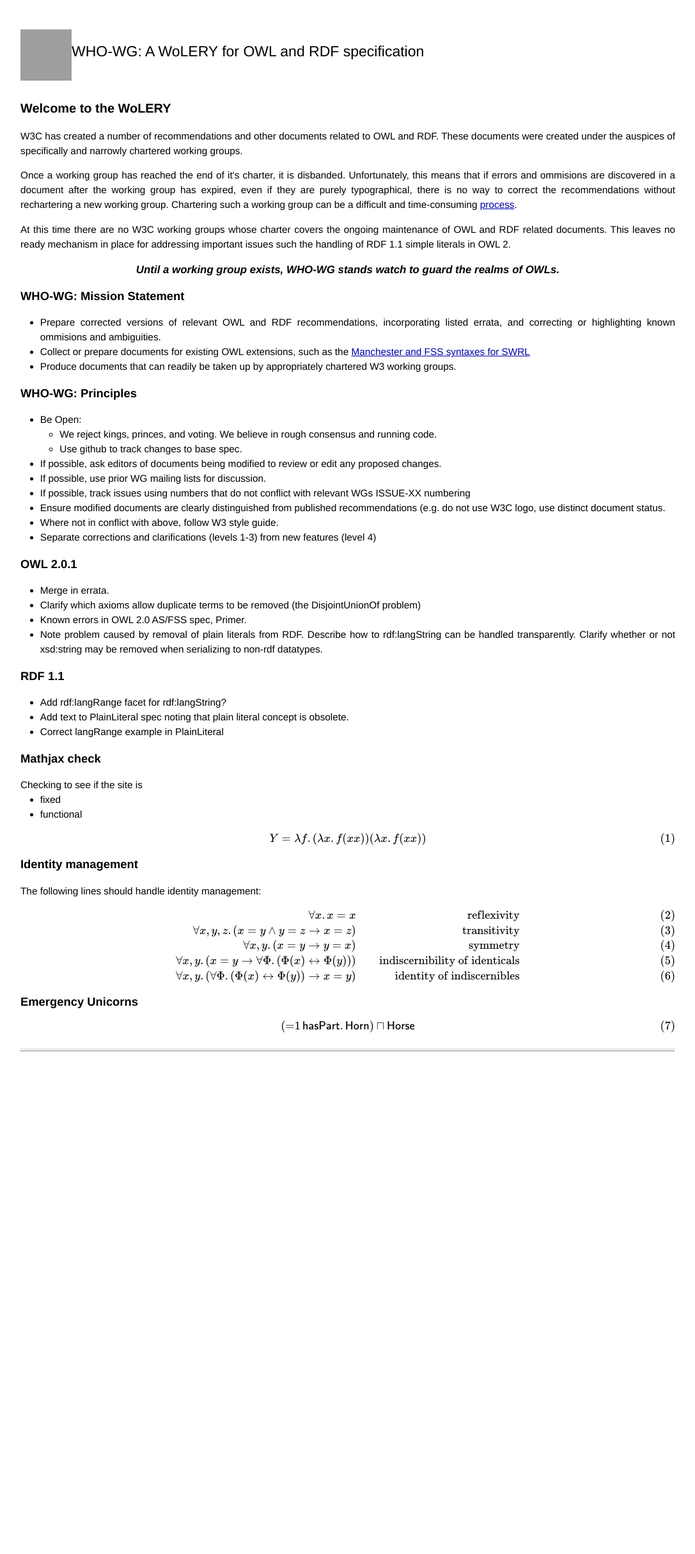
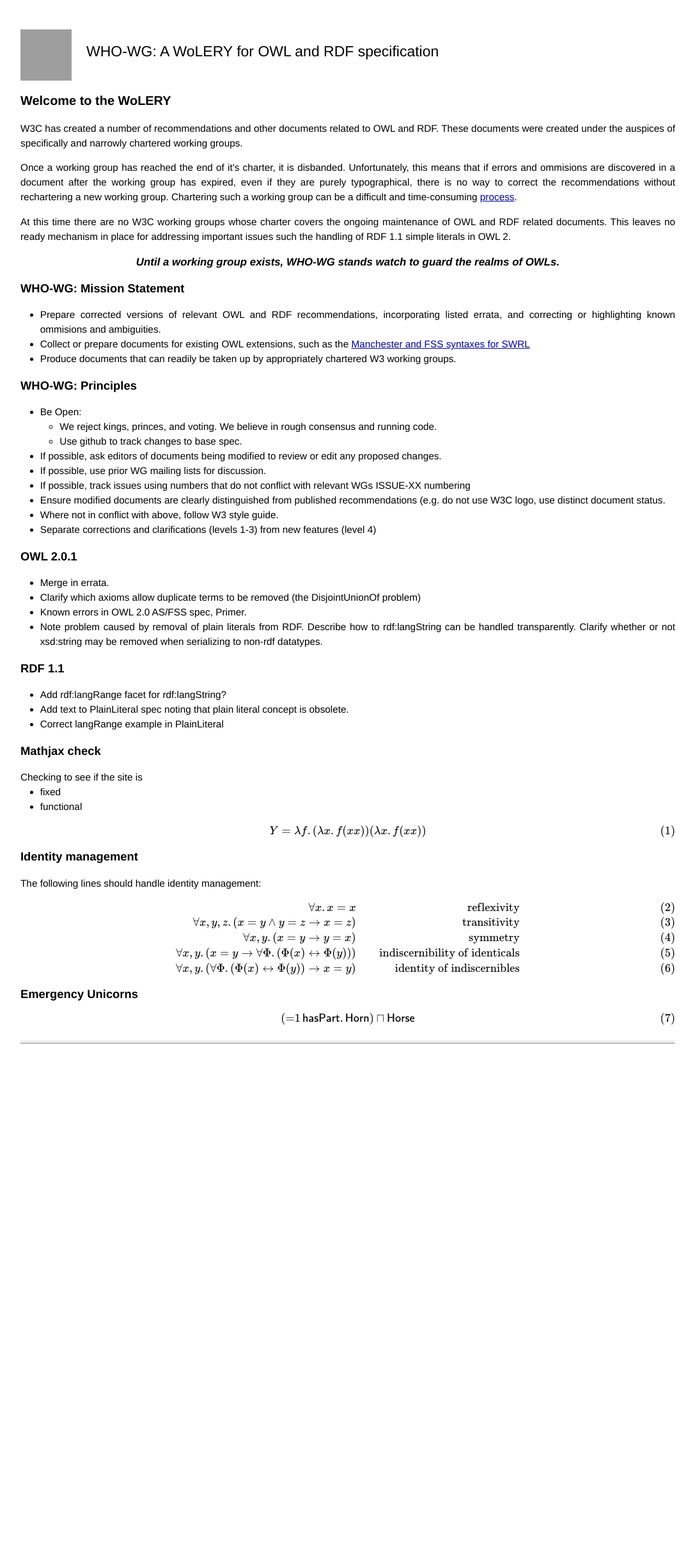
Before and after one commit to WHO-WG/WHO-WG.github.io, a Jekyll site: the page built from index.html, in a window 1280 px wide. Shown: the whole page at 64% size, without its empty margins (96-1183 px from the left). Built offline with Jekyll 4.4.1, drawn with Linux system fonts in a browser that asks for light colours; Markdown is read by kramdown in place of the engine named in the settings; formulas are drawn with MathJax 3; grey boxes are pictures that could not be loaded.

Commit message:
front page changes

```diff
--- a/css/main.css
+++ b/css/main.css
@@ -58,8 +58,8 @@
   vertical-align: middle;
   text-align: center;
   display: flex;
-  margin-left: 1em;
-  margin-bottom: 2em;
+  padding-left: 1em;
+  //margin-bottom: 2em;
 }
 
 .title a {
```
